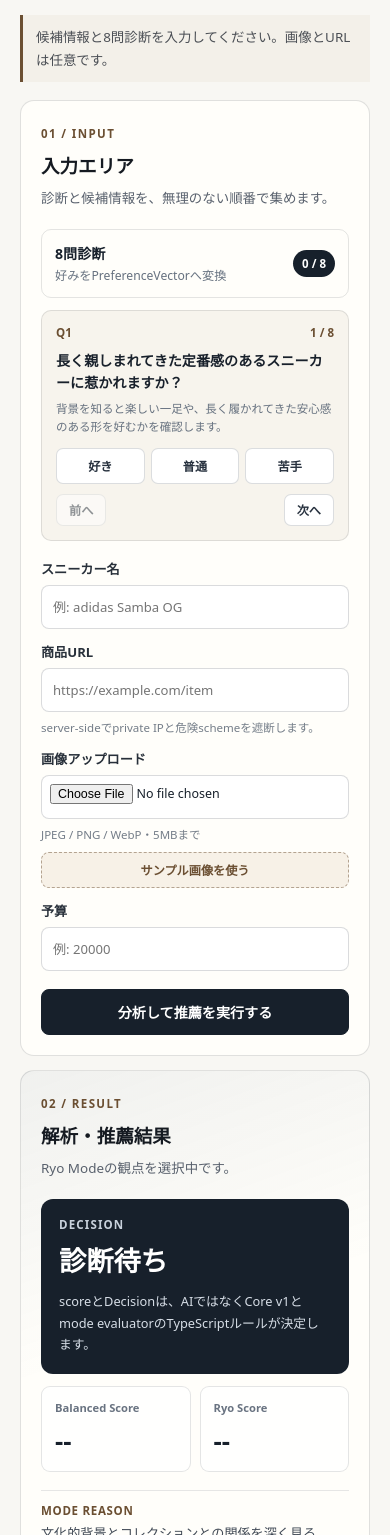
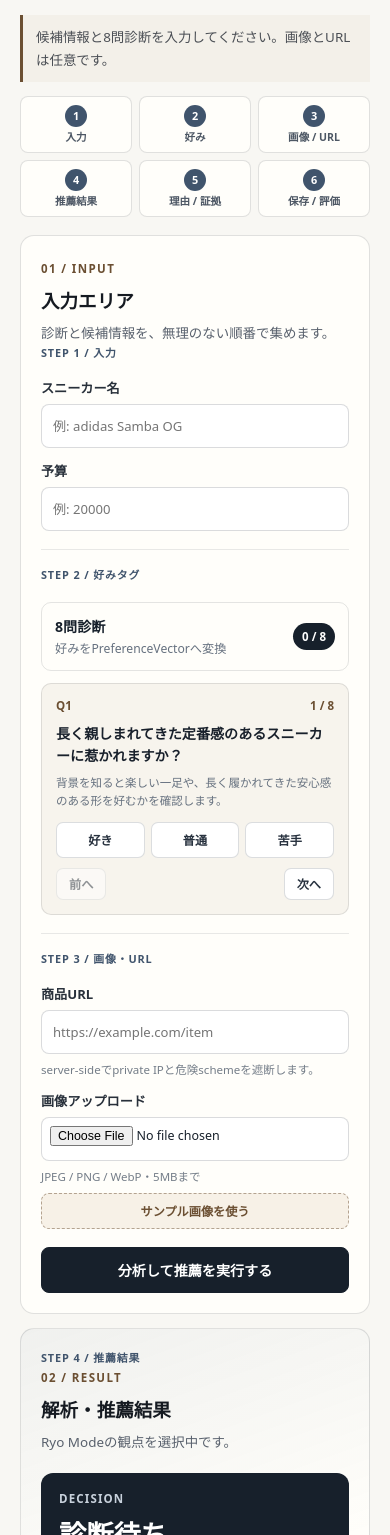
Before and after one commit to ryo-man03/sole-matrix-core, a Next.js app: page / in a window 390 px wide. Shown: the part 893-2428 px from the top of the page. Built offline with nearby package versions, Linux system fonts and the light colour scheme.

Commit message:
feat: add responsive product workspace

```diff
--- a/app/_components/RecommendationWorkspace.tsx
+++ b/app/_components/RecommendationWorkspace.tsx
@@ -273,7 +273,16 @@ export function RecommendationWorkspace({
 
       <p className="workspace-status" aria-live="polite">{workspaceStatus}</p>
 
-      <div className="workspace-grid">
+      <nav className="mobile-workspace-steps" aria-label="スマホ診断ステップ">
+        <a href="#mobile-step-1"><span>1</span>入力</a>
+        <a href="#mobile-step-2"><span>2</span>好み</a>
+        <a href="#mobile-step-3"><span>3</span>画像 / URL</a>
+        <a href="#mobile-step-4"><span>4</span>推薦結果</a>
+        <a href="#mobile-step-5"><span>5</span>理由 / 証拠</a>
+        <a href="#mobile-step-6"><span>6</span>保存 / 評価</a>
+      </nav>
+
+      <div className="workspace-grid desktop-workspace-layout">
         <section aria-labelledby="workspace-input-title" className="workspace-panel workspace-input-panel">
           <div className="workspace-panel-heading">
             <span>01 / INPUT</span>
@@ -281,6 +290,16 @@ export function RecommendationWorkspace({
             <p>診断と候補情報を、無理のない順番で集めます。</p>
           </div>
 
+          <div className="mobile-step-section" data-mobile-step="1" id="mobile-step-1">
+            <p className="mobile-step-label">Step 1 / 入力</p>
+            <div className="workspace-fields workspace-basic-fields">
+              <label><span>スニーカー名</span><input onChange={(event) => setSneakerName(event.target.value)} placeholder="例: adidas Samba OG" type="text" value={sneakerName} /></label>
+              <label><span>予算</span><input inputMode="numeric" min="1" onChange={(event) => setBudgetText(event.target.value)} placeholder="例: 20000" type="number" value={budgetText} /></label>
+            </div>
+          </div>
+
+          <div className="mobile-step-section" data-mobile-step="2" id="mobile-step-2">
+            <p className="mobile-step-label">Step 2 / 好みタグ</p>
             <div className="diagnosis-entry-row">
               <div><strong>8問診断</strong><span>好みをPreferenceVectorへ変換</span></div>
               <span className="workspace-chip">{answeredCount} / 8</span>
@@ -311,15 +330,17 @@ export function RecommendationWorkspace({
                 <button disabled={currentQuestionIndex === 7} onClick={() => setCurrentQuestionIndex((index) => Math.min(7, index + 1))} type="button">次へ</button>
               </div>
             </div>
+          </div>
 
-          <div className="workspace-fields">
-            <label><span>スニーカー名</span><input onChange={(event) => setSneakerName(event.target.value)} placeholder="例: adidas Samba OG" type="text" value={sneakerName} /></label>
+          <div className="mobile-step-section" data-mobile-step="3" id="mobile-step-3">
+            <p className="mobile-step-label">Step 3 / 画像・URL</p>
+            <div className="workspace-fields workspace-evidence-fields">
               <label><span>商品URL</span><input inputMode="url" onChange={(event) => setProductUrl(event.target.value)} placeholder="https://example.com/item" type="url" value={productUrl} /><small>server-sideでprivate IPと危険schemeを遮断します。</small></label>
               <div className="workspace-image-field">
                 <label><span>画像アップロード</span><input accept="image/jpeg,image/png,image/webp" onChange={(event) => setImageFile(event.target.files?.[0] ?? null)} type="file" /><small>{imageFile ? `${imageFile.name} / ${formatFileSize(imageFile.size)}` : "JPEG / PNG / WebP・5MBまで"}</small></label>
                 <button onClick={handleUseDemoImage} type="button">サンプル画像を使う</button>
               </div>
-            <label><span>予算</span><input inputMode="numeric" min="1" onChange={(event) => setBudgetText(event.target.value)} placeholder="例: 20000" type="number" value={budgetText} /></label>
+            </div>
           </div>
 
           <button
@@ -344,7 +365,8 @@ export function RecommendationWorkspace({
           </button>
         </section>
 
-        <section aria-labelledby="workspace-result-title" className="workspace-panel workspace-result-panel">
+        <section aria-labelledby="workspace-result-title" className="workspace-panel workspace-result-panel" data-mobile-step="4" id="mobile-step-4">
+          <p className="mobile-step-label">Step 4 / 推薦結果</p>
           <div className="workspace-panel-heading">
             <span>02 / RESULT</span><h3 id="workspace-result-title">解析・推薦結果</h3><p>{selectedMode.label}の観点を選択中です。</p>
           </div>
@@ -376,14 +398,16 @@ export function RecommendationWorkspace({
             {result?.analysis.visualAnalysis ? <div><dt>Image analysis</dt><dd>{[result.analysis.visualAnalysis.detectedBrand, result.analysis.visualAnalysis.detectedModelName, ...result.analysis.visualAnalysis.mainColors].filter(Boolean).join(" / ") || "特徴を特定できませんでした"}</dd></div> : null}
           </dl>
 
-          <div className="workspace-provider-readiness">
+          <div className="workspace-provider-readiness" data-mobile-step="5" id="mobile-step-5">
+            <p className="mobile-step-label">Step 5 / 理由・外部証拠</p>
             <span>Provider readiness</span>
             <div><strong>Rakuten</strong><em data-status={result?.readiness.rakuten.status ?? "not_checked"}>{result?.readiness.rakuten.status ?? "診断実行後に確認"}</em></div>
             <div><strong>Gemini</strong><em data-status={result?.readiness.gemini.status ?? "not_checked"}>{result ? `${result.readiness.gemini.status} / ${result.explanation.source}` : "補助分析のみ"}</em></div>
           </div>
         </section>
 
-        <aside aria-labelledby="workspace-user-title" className="workspace-panel workspace-user-panel">
+        <aside aria-labelledby="workspace-user-title" className="workspace-panel workspace-user-panel" data-mobile-step="6" id="mobile-step-6">
+          <p className="mobile-step-label">Step 6 / 保存・フィードバック</p>
           <div className="workspace-panel-heading"><span>03 / USER</span><h3 id="workspace-user-title">ユーザー情報</h3><p>好みと判断履歴を、ユーザーごとに育てます。</p></div>
           <div className="workspace-fields workspace-user-fields">
             <label><span>ユーザーID</span><input autoComplete="username" onChange={(event) => setUserId(event.target.value)} placeholder="ryo_01" type="text" value={userId} /></label>
--- a/app/globals.css
+++ b/app/globals.css
@@ -393,6 +393,46 @@ h1 {
   line-height: 1.65;
 }
 
+.mobile-workspace-steps {
+  display: grid;
+  grid-template-columns: repeat(3, minmax(0, 1fr));
+  gap: 7px;
+  margin-top: 14px;
+}
+
+.mobile-workspace-steps a {
+  min-width: 0;
+  display: grid;
+  justify-items: center;
+  gap: 4px;
+  border: 1px solid rgba(35, 43, 55, 0.14);
+  border-radius: 8px;
+  background: #fffefa;
+  padding: 8px 4px;
+  color: #4d5764;
+  font-size: 0.66rem;
+  font-weight: 800;
+  line-height: 1.25;
+  text-align: center;
+  text-decoration: none;
+}
+
+.mobile-workspace-steps span {
+  display: grid;
+  width: 22px;
+  height: 22px;
+  place-items: center;
+  border-radius: 999px;
+  background: #40546c;
+  color: #ffffff;
+  font-size: 0.68rem;
+}
+
+.mobile-workspace-steps a:focus-visible {
+  outline: 3px solid rgba(64, 84, 108, 0.26);
+  outline-offset: 2px;
+}
+
 .workspace-grid {
   display: grid;
   gap: 14px;
@@ -405,6 +445,32 @@ h1 {
   border-radius: 14px;
   background: #fffefa;
   padding: 20px;
+}
+
+.mobile-step-section,
+[data-mobile-step] {
+  min-width: 0;
+  scroll-margin-top: 18px;
+}
+
+.mobile-step-section + .mobile-step-section {
+  margin-top: 18px;
+  border-top: 1px solid rgba(35, 43, 55, 0.1);
+  padding-top: 16px;
+}
+
+.mobile-step-label {
+  margin: 0;
+  color: #40546c;
+  font-size: 0.68rem;
+  font-weight: 800;
+  letter-spacing: 0.08em;
+  text-transform: uppercase;
+}
+
+.workspace-basic-fields,
+.workspace-evidence-fields {
+  margin-top: 10px;
 }
 
 .workspace-result-panel {
@@ -2130,7 +2196,7 @@ h1 {
   }
 }
 
-@media (min-width: 1100px) {
+@media (min-width: 1024px) {
   .site-header,
   .main-container,
   .footer-notice {
@@ -2140,8 +2206,13 @@ h1 {
   }
 
   .workspace-heading {
-    grid-template-columns: minmax(0, 1fr) minmax(420px, 0.62fr);
+    grid-template-columns: minmax(0, 1fr) minmax(360px, 0.62fr);
     align-items: end;
+  }
+
+  .mobile-workspace-steps,
+  .mobile-step-label {
+    display: none;
   }
 
   .mode-toggle {
@@ -2150,14 +2221,19 @@ h1 {
 
   .workspace-grid {
     grid-template-columns:
-      minmax(300px, 0.92fr)
-      minmax(390px, 1.25fr)
-      minmax(270px, 0.83fr);
+      minmax(0, 0.92fr)
+      minmax(0, 1.25fr)
+      minmax(0, 0.83fr);
     align-items: start;
   }
 
   .workspace-panel {
     min-height: 650px;
-    padding: 22px;
-  }
-}
+    padding: 18px;
+  }
+
+  .mobile-step-section + .mobile-step-section {
+    margin-top: 18px;
+    padding-top: 16px;
+  }
+}
```
Also changed, not shown: 1 other file (tests, documents, lock files or other folders). Lines whose indentation alone changed are shown as unchanged.
